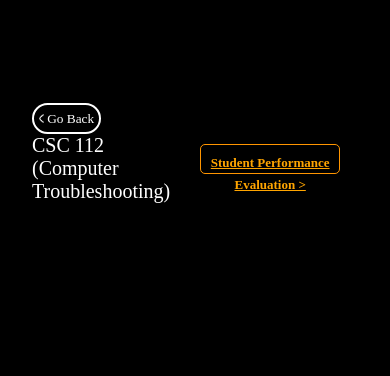
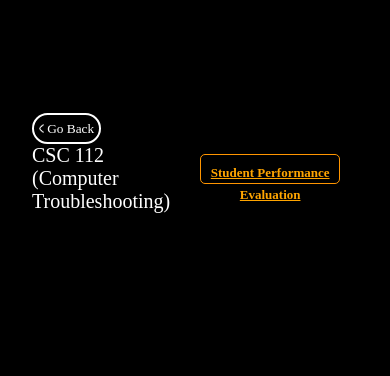
Before and after one commit to SpiDher/UUY_CSC112, a plain HTML site: page index.html in a window 390 px wide. Shown: the part 64-440 px from the top of the page. Drawn offline with nearby package versions, Linux system fonts and the light colour scheme; a web font is replaced by a local one.

Commit message:
Initial commit for my website project

```diff
--- a/index.html
+++ b/index.html
@@ -32,14 +32,14 @@
         </header>
 
         <div class="HomeContent1">
-            <div><span onclick="location.href='../../../index.html'"><button class="go-back"><img class="pic "
+            <div class="go-back-container"><span onclick="location.href='../../../index.html'"><button class="go-back"><img class="pic "
                             src="../res/Vector.png " alt=" "> Go Back
                     </button></span>
 
             </div>
             <div class="course-student">
                 <h1 class="course-code ">CSC 112 (Computer Troubleshooting) </h1>
-                <div class="btn-container"><button class="student-btn"> <a class="performance-text" href="./performance/index.html">Student Performance Evaluation > </a></button></div>
+                <div class="btn-container"><button class="student-btn"> <a class="performance-text" href="./performance/index.html">Student Performance Evaluation </a></button></div>
             </div>
 
 
--- a/styles/demo.css
+++ b/styles/demo.css
@@ -588,4 +588,7 @@ header.search-container {
     .HomeContent1 {
         padding-top: 10px;
     }
+    .go-back-container {
+        padding-top: 10px;
+    }
 }
```
